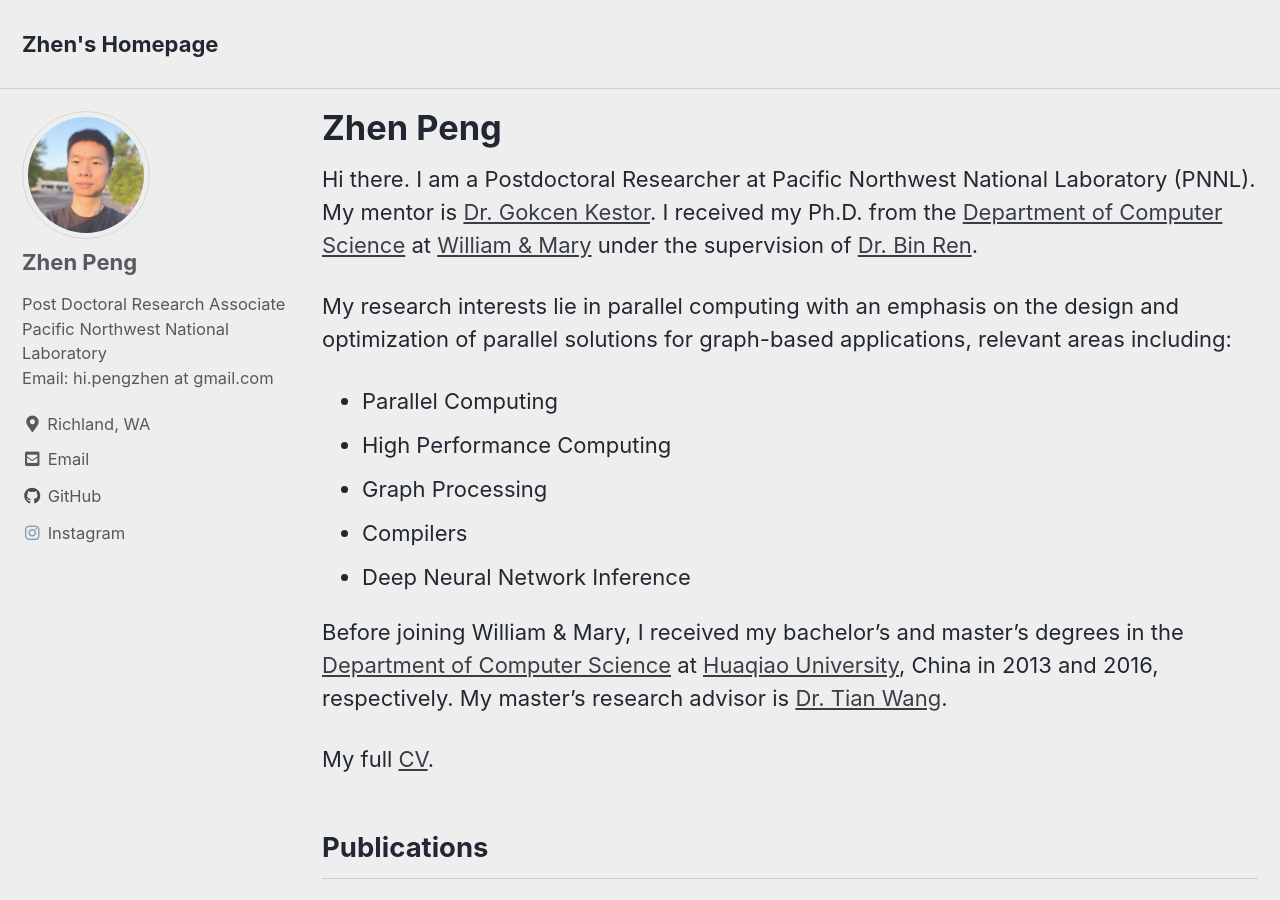
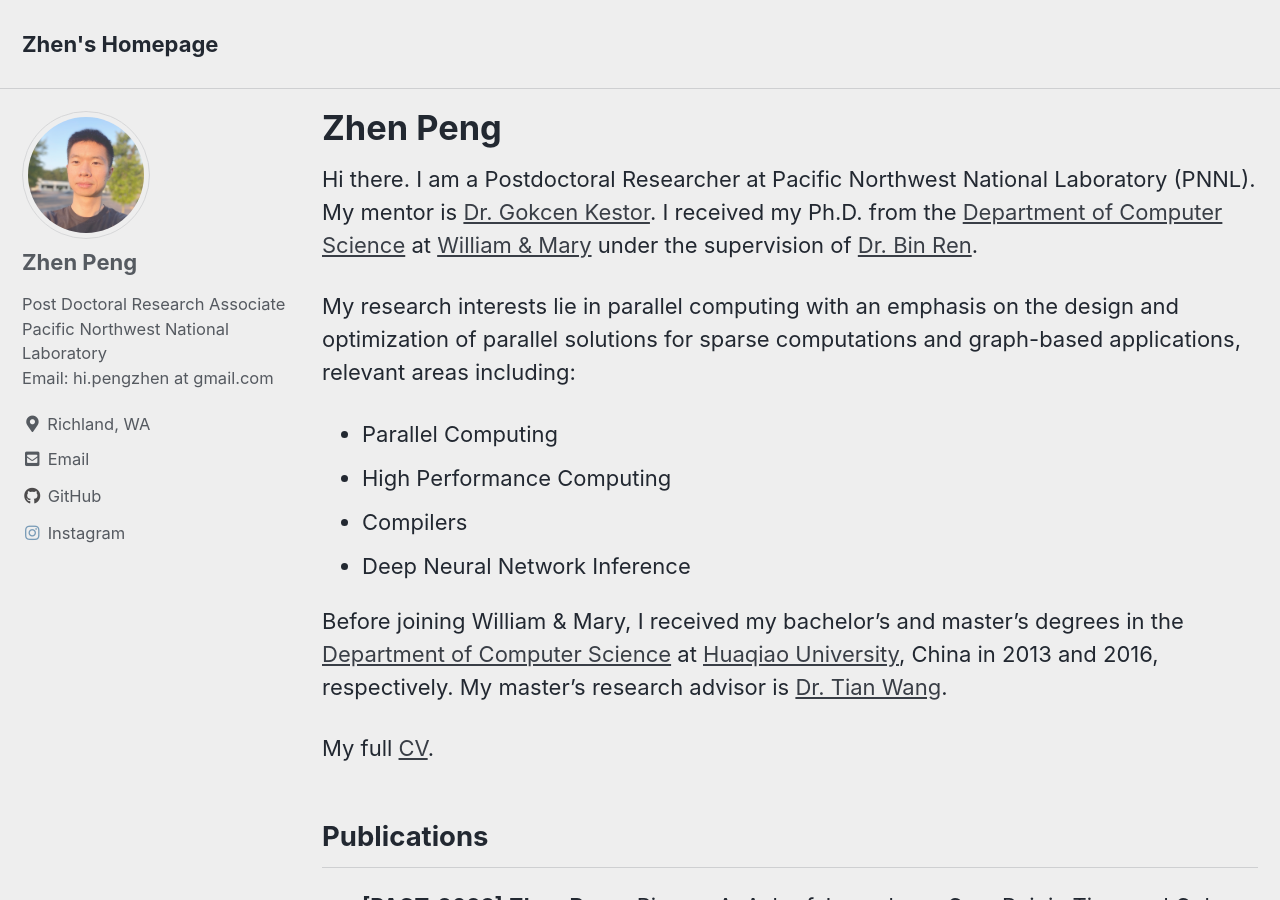
Before and after one commit to johnpzh/johnpzh.github.io, a Jekyll site: the page built from index.md, in a window 1280 px wide and 900 px high. Built offline with Jekyll 4.4.1, drawn with Linux system fonts in a browser that asks for light colours; cached includes are drawn as plain includes; some of the changed text lies outside the part shown.

Commit message:
minors updates in CV

```diff
--- a/index.md
+++ b/index.md
@@ -2,18 +2,17 @@
 layout: single
 classes: wide
 title: "Zhen Peng"
-date: 2023-11-01 17:08:44 -0700
+date: 2024-03-24 15:47:44 -0700
 author_profile: true
 ---
 
 
 Hi there. I am a Postdoctoral Researcher at Pacific Northwest National Laboratory (PNNL). My mentor is [Dr. Gokcen Kestor][GokcenKestor]. I received my Ph.D. from the [Department of Computer Science][WMCS] at [William & Mary][W&M] under the supervision of [Dr. Bin Ren][BinRen].
 
-My research interests lie in parallel computing with an emphasis on the design and optimization of parallel solutions for graph-based applications, relevant areas including:
+My research interests lie in parallel computing with an emphasis on the design and optimization of parallel solutions for sparse computations and graph-based applications, relevant areas including:
 
 * Parallel Computing
 * High Performance Computing
-* Graph Processing
 * Compilers
 * Deep Neural Network Inference
 
```
Also changed, not shown: 1 other file.
